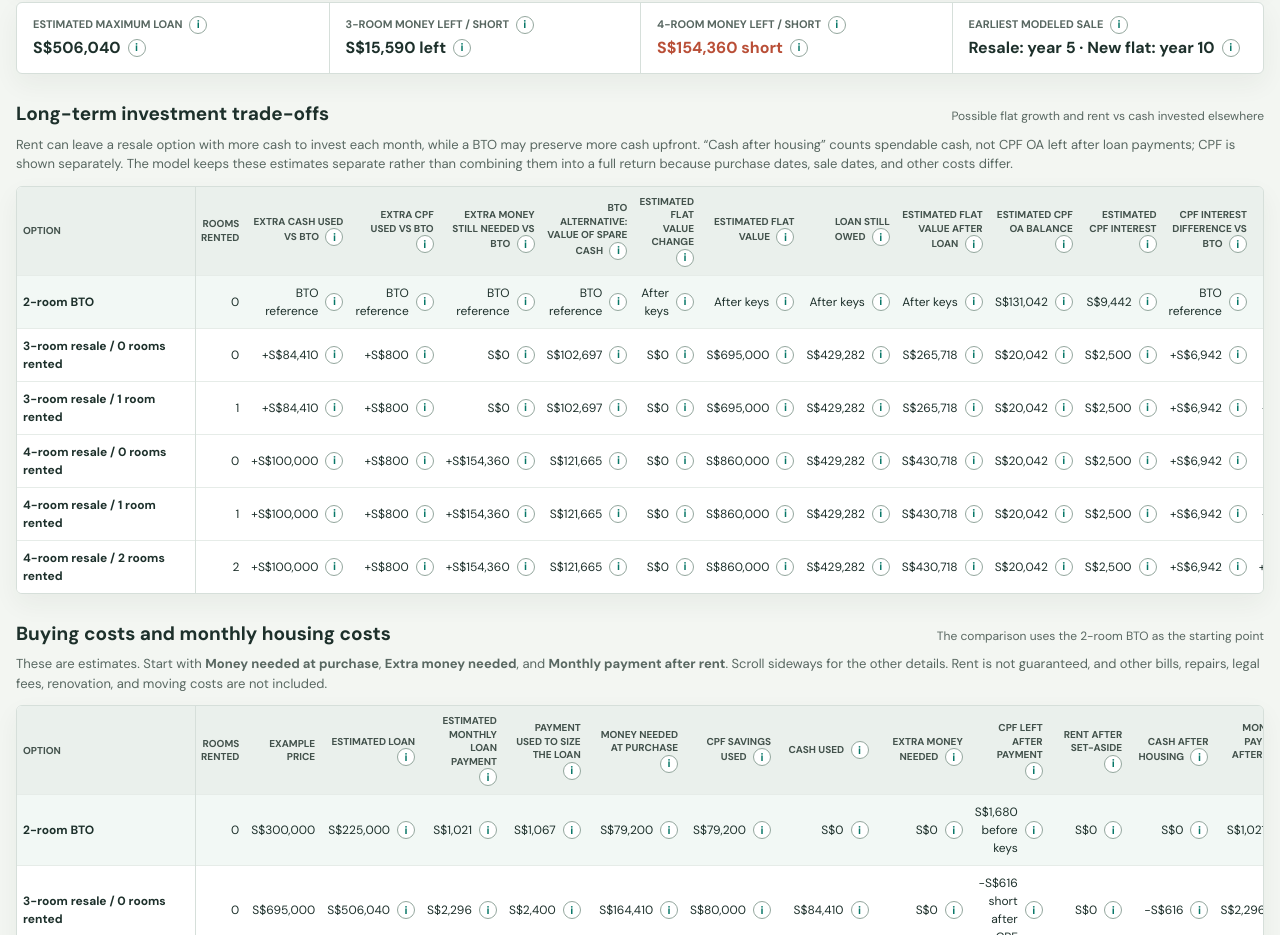
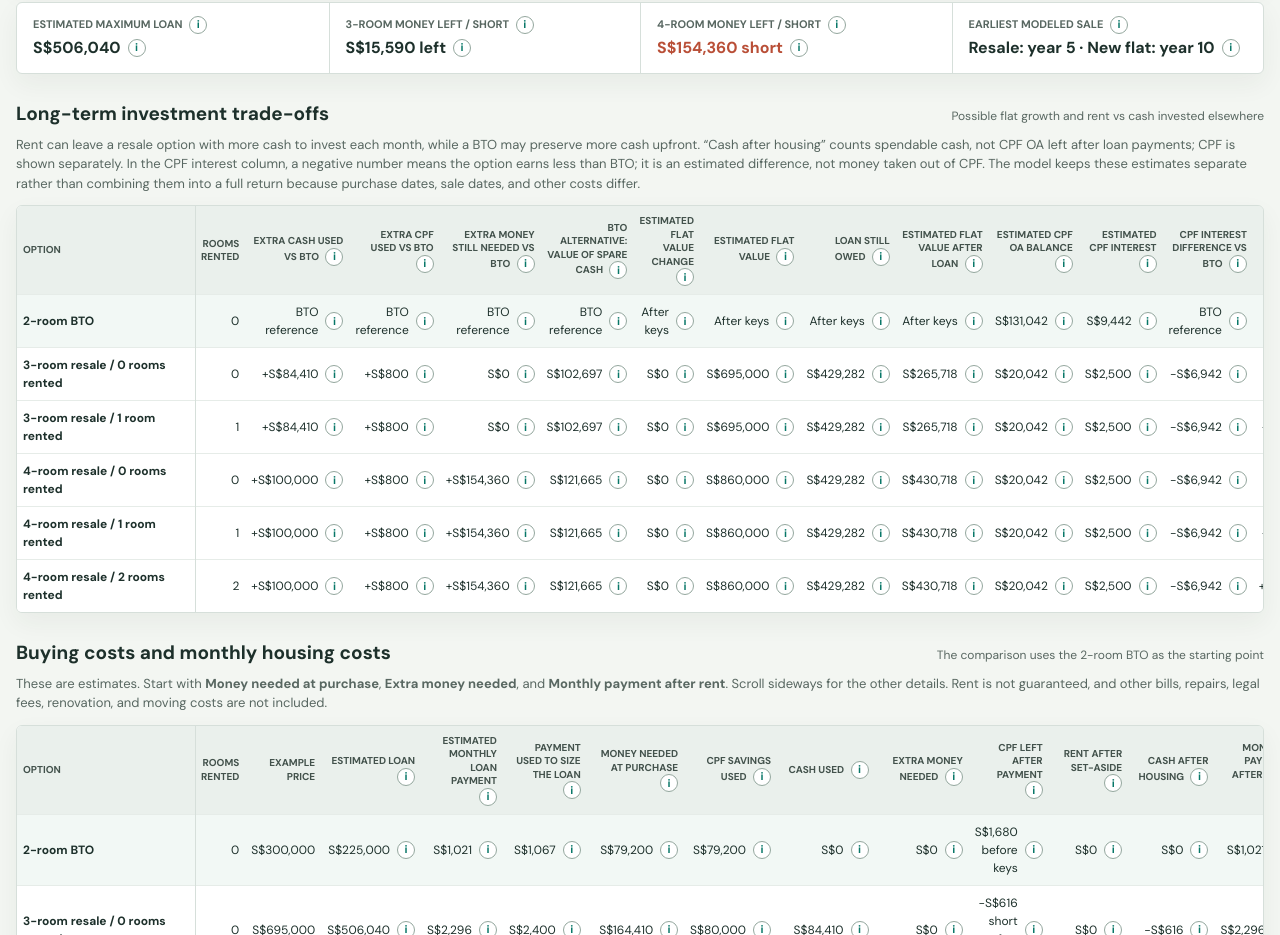
Before and after one commit to ElKayJae/singapore-hdb-homeownership-calculator, a plain HTML site: page hdb-opportunity-calculator.html in a window 1280 px wide. Shown: the part 1448-2383 px from the top of the page. Drawn offline with Linux system fonts and the light colour scheme.

Commit message:
Make CPF interest difference sign easier to read

```diff
--- a/hdb-opportunity-calculator.html
+++ b/hdb-opportunity-calculator.html
@@ -669,7 +669,7 @@
         <h2 id="wealthTitle">Long-term investment trade-offs</h2>
         <span class="section-kicker">Possible flat growth and rent vs cash invested elsewhere</span>
       </div>
-      <p class="section-note">Rent can leave a resale option with more cash to invest each month, while a BTO may preserve more cash upfront. “Cash after housing” counts spendable cash, not CPF OA left after loan payments; CPF is shown separately. The model keeps these estimates separate rather than combining them into a full return because purchase dates, sale dates, and other costs differ.</p>
+      <p class="section-note">Rent can leave a resale option with more cash to invest each month, while a BTO may preserve more cash upfront. “Cash after housing” counts spendable cash, not CPF OA left after loan payments; CPF is shown separately. In the CPF interest column, a negative number means the option earns less than BTO; it is an estimated difference, not money taken out of CPF. The model keeps these estimates separate rather than combining them into a full return because purchase dates, sale dates, and other costs differ.</p>
       <div class="table-wrap scenario-table-wrap">
         <table class="scenario-table">
           <caption class="sr-only">Estimated savings, CPF, and flat value for options with different numbers of rooms rented</caption>
@@ -687,7 +687,7 @@
               <th scope="col">Estimated flat value after loan <button class="info-trigger" type="button" aria-label="About estimated flat value after loan" data-derivation="Estimated flat value after loan\nEstimated flat value minus the loan still owed. It excludes selling costs, CPF balances, and investment balances.">i</button></th>
               <th scope="col">Estimated CPF OA balance <button class="info-trigger" type="button" aria-label="About estimated CPF OA balance" data-derivation="Estimated CPF OA balance\nStarting OA after upfront use, plus estimated monthly contributions and interest, minus modeled mortgage payments from OA above the amount kept aside. This is simplified and subject to CPF rules.">i</button></th>
               <th scope="col">Estimated CPF interest <button class="info-trigger" type="button" aria-label="About estimated CPF interest" data-derivation="Estimated CPF interest\nA monthly estimate using the selected CPF OA interest rate and modeled balance. Extra CPF interest is not included.">i</button></th>
-              <th scope="col">CPF interest difference vs BTO <button class="info-trigger" type="button" aria-label="About CPF interest difference versus BTO" data-derivation="CPF interest difference vs BTO\nBTO estimated CPF interest minus this option's estimated CPF interest. A positive amount means this option earns less in the model.">i</button></th>
+              <th scope="col">CPF interest difference vs BTO <button class="info-trigger" type="button" aria-label="How to read the CPF interest difference" data-derivation="CPF interest difference vs BTO\nFormula: this option estimated CPF interest minus BTO estimated CPF interest.\nA negative amount means this option earns less than BTO; a positive amount means it earns more.\nThis is a difference in estimated interest, not cash removed from CPF.">i</button></th>
               <th scope="col">Value if monthly cash difference were invested <button class="info-trigger" type="button" aria-label="About the value if monthly cash difference were invested" data-derivation="Value if monthly cash difference were invested\nEach month, the model compares cash left after housing for this option with BTO. It then applies the selected example equity return to each month's difference. If this option leaves more cash each month, a higher return increases its value; if it leaves less, the BTO advantage grows. CPF OA savings are tracked separately.">i</button></th>
             </tr>
           </thead>
@@ -1100,7 +1100,7 @@
           const projectedValue = isBtoPreKeys ? null : scenario.price * Math.pow(growthRate, heldYears);
           const balance = isBtoPreKeys ? null : loanBalance(scenario.loan, number("actualRate"), termMonths, heldMonths);
           const equity = isBtoPreKeys ? null : projectedValue - balance;
-          const oaInterestLost = btoOaInterest - oaStats.interestEarned;
+          const oaInterestDifference = oaStats.interestEarned - btoOaInterest;
           const label = scenario.type === "BTO" ? scenario.name : `${scenario.name} / ${scenario.tenants} room${scenario.tenants === 1 ? "" : "s"} rented`;
           const baseline = index === 0;
           const cashDiffValue = calculatedValue(baseline ? "BTO reference" : signedMoney(cashDifference), "Extra cash used vs BTO", "Cash used upfront for this option minus cash used upfront for BTO", `option cash ${money(oaStats.funding.cashUsed)}; BTO cash ${money(btoFunding.cashUsed)}`);
@@ -1113,7 +1113,7 @@
           const equityValue = calculatedValue(isBtoPreKeys ? "After keys" : money(equity), "Estimated flat value after loan", "Estimated flat value minus the estimated loan still owed. Selling costs and other savings are not included.", `estimated flat value ${money(projectedValue ?? 0)}; loan still owed ${money(balance ?? 0)}`);
           const oaBalanceValue = calculatedValue(money(oaStats.endingBalance), "Estimated CPF OA balance", "Starting CPF OA after upfront use, plus estimated monthly contributions and interest, minus modeled mortgage payments", `starting OA ${money(number("startingOA"))}; CPF used ${money(oaStats.funding.oaUsed)}; monthly CPF ${money(monthlyOaContribution)}; yearly interest ${number("oaRate")}% ; months ${months}`);
           const oaInterestValue = calculatedValue(money(oaStats.interestEarned), "Estimated CPF interest", "Estimated interest on the modeled CPF OA balance using the selected yearly rate", `starting OA ${money(number("startingOA"))}; CPF used ${money(oaStats.funding.oaUsed)}; monthly CPF ${money(monthlyOaContribution)}; yearly rate ${number("oaRate")}% ; months ${months}`);
-          const oaLostValue = calculatedValue(baseline ? "BTO reference" : signedMoney(oaInterestLost), "CPF interest difference vs BTO", "BTO estimated CPF interest minus this option estimate. A positive amount means the option earns less in this model.", `BTO estimate ${money(btoOaInterest)}; option estimate ${money(oaStats.interestEarned)}`);
+          const cpfInterestValue = calculatedValue(baseline ? "BTO reference" : signedMoney(oaInterestDifference), "CPF interest difference vs BTO", "This option estimated CPF interest minus BTO estimated CPF interest. A negative amount means this option earns less in the model; it is not money removed from CPF.", `option interest ${money(oaStats.interestEarned)}; BTO interest ${money(btoOaInterest)}`);
           const monthlyValue = calculatedValue(
             signedMoney(futureMonthlyCashDifference),
             "Value if monthly cash difference were invested",
@@ -1133,7 +1133,7 @@
             <td>${equityValue}</td>
             <td>${oaBalanceValue}</td>
             <td>${oaInterestValue}</td>
-            <td>${oaLostValue}</td>
+            <td>${cpfInterestValue}</td>
             <td>${monthlyValue}</td>
           </tr>`;
         }).join("");
```
